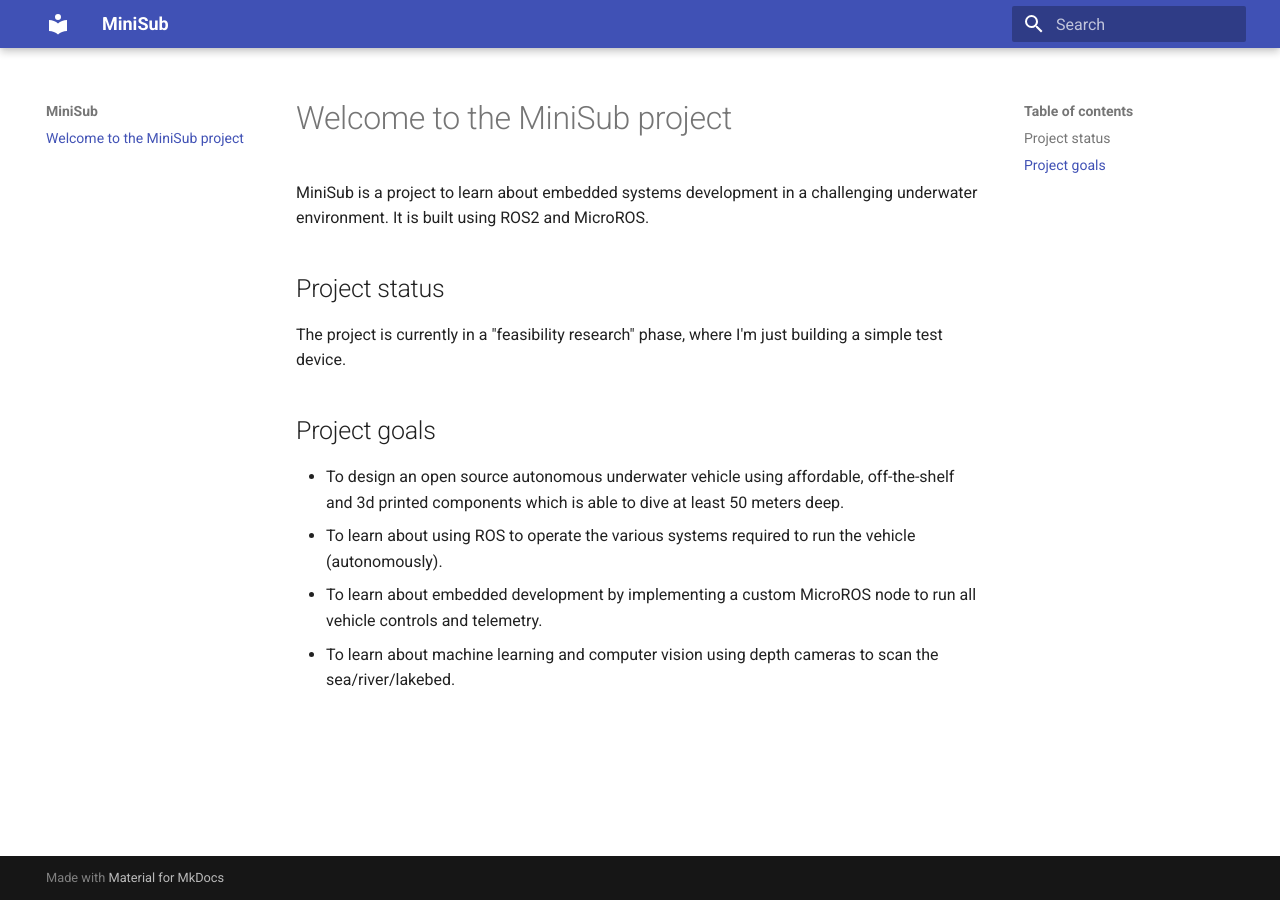
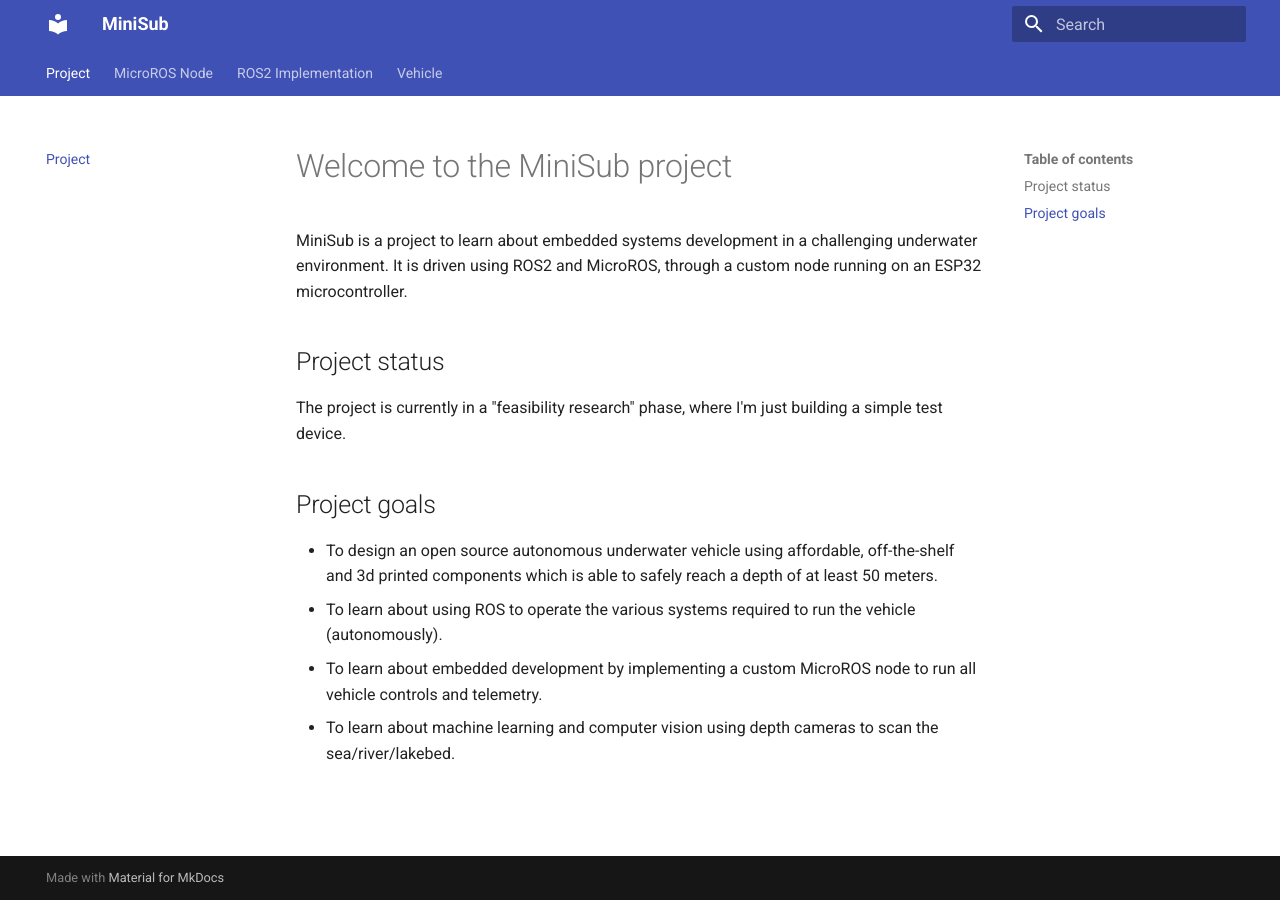
Before and after one commit to JeffreyDD/minisub, an MkDocs documentation site: the page built from docs/index.md, in a window 1280 px wide. Built offline with MkDocs 1.6.1 and Material for MkDocs 9.7.7, drawn with Linux system fonts in a browser that asks for light colours.

Commit message:
Documentation improvements

```diff
--- a/docs/index.md
+++ b/docs/index.md
@@ -1,12 +1,16 @@
+---
+title: Project
+---
+
 # Welcome to the MiniSub project
 
-MiniSub is a project to learn about embedded systems development in a challenging underwater environment. It is built using ROS2 and MicroROS.
+MiniSub is a project to learn about embedded systems development in a challenging underwater environment. It is driven using ROS2 and MicroROS, through a custom node running on an ESP32 microcontroller.
 
 ## Project status
 The project is currently in a "feasibility research" phase, where I'm just building a simple test device.
 
 ## Project goals
-* To design an open source autonomous underwater vehicle using affordable, off-the-shelf and 3d printed components which is able to dive at least 50 meters deep.
+* To design an open source autonomous underwater vehicle using affordable, off-the-shelf and 3d printed components which is able to safely reach a depth of at least 50 meters.
 * To learn about using ROS to operate the various systems required to run the vehicle (autonomously).
 * To learn about embedded development by implementing a custom MicroROS node to run all vehicle controls and telemetry.
 * To learn about machine learning and computer vision using depth cameras to scan the sea/river/lakebed.
--- a/mkdocs.yml
+++ b/mkdocs.yml
@@ -1,3 +1,16 @@
 site_name: MiniSub
+
 theme:
   name: material
+  features:
+    - navigation.tabs
+    - navigation.expand
+
+markdown_extensions:
+  - admonition
+  - pymdownx.details
+  - pymdownx.superfences:
+      custom_fences:
+        - name: mermaid
+          class: mermaid
+          format: !!python/name:pymdownx.superfences.fence_code_format
```
Also changed, not shown: docs/MicroROS-Node/imu.md (added, +3 -0 lines), docs/MicroROS-Node/index.md (added, +19 -0 lines), docs/MicroROS-Node/motor_control.md (added, +3 -0 lines), docs/ROS2-Implementation/architecture.md (added, +55 -0 lines), docs/ROS2-Implementation/index.md (added, +6 -0 lines), docs/ROS2-Implementation/setup.md (added, +19 -0 lines), docs/Vehicle/testrig.md (added, +7 -0 lines).
